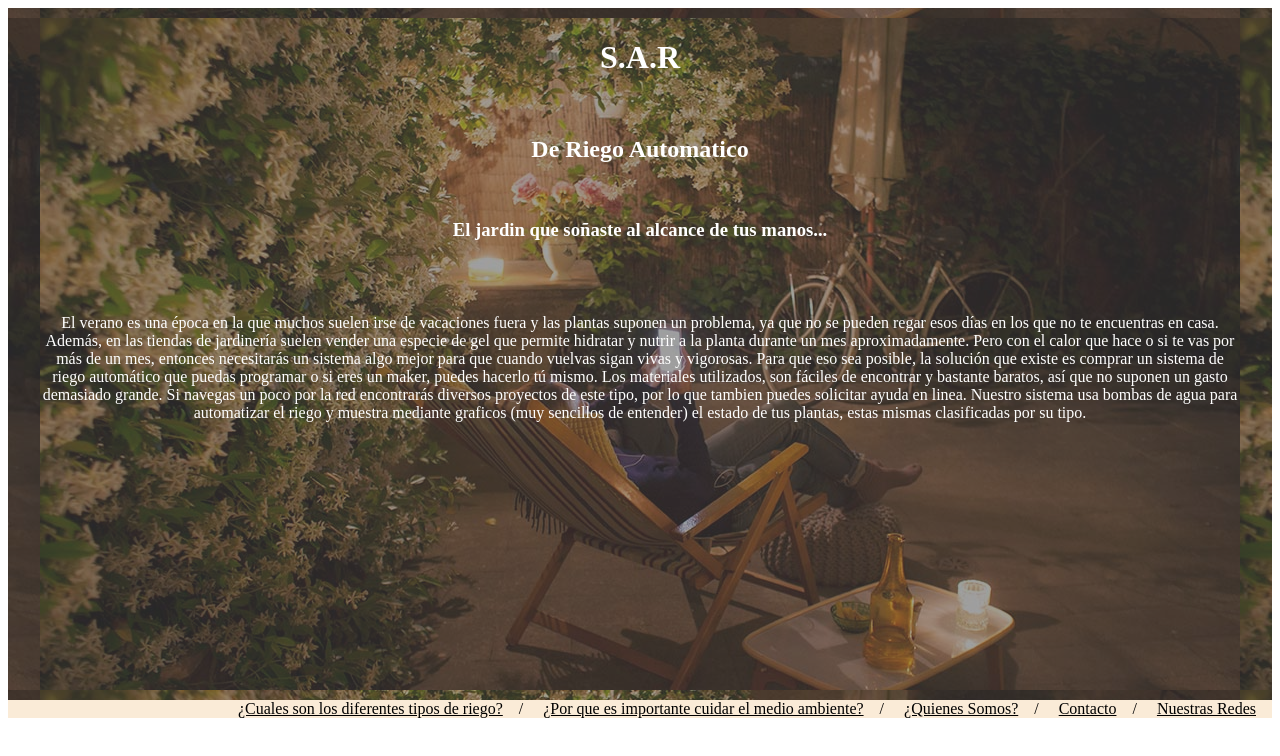
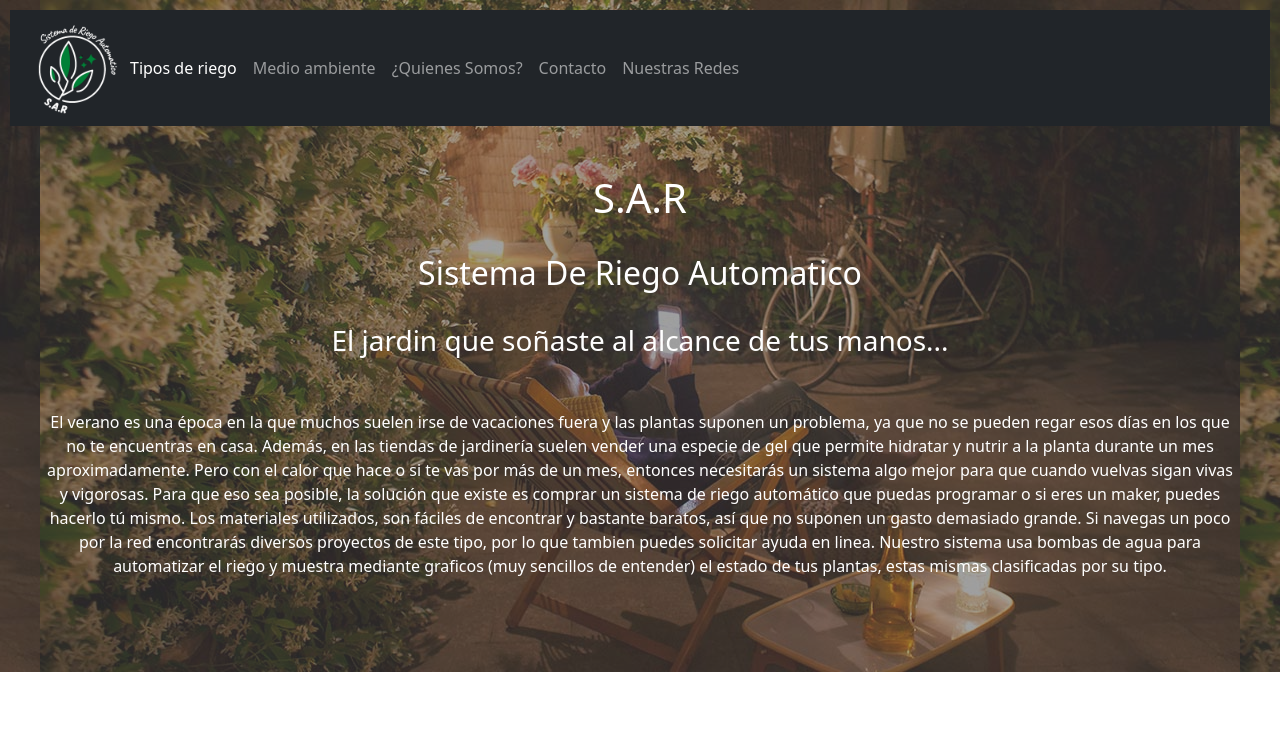
Before and after one commit to jereporopat/S.A.R-Poropat, a plain HTML site: page index.html in a window 1280 px wide. Drawn offline with nearby package versions, Linux system fonts and the light colour scheme.

Commit message:
=Modifico index y contacto

```diff
--- a/index.html
+++ b/index.html
@@ -6,12 +6,43 @@
     <meta name="viewport" content="width=device-width, initial-scale=1.0">
     <link rel="stylesheet" href="./style/style.css"> <!--CSS-externo-->
     <title>Sistema automatico de riego</title>
+    <link href="https://cdn.jsdelivr.net/npm/bootstrap@5.1.3/dist/css/bootstrap.min.css" rel="stylesheet" integrity="sha384-1BmE4kWBq78iYhFldvKuhfTAU6auU8tT94WrHftjDbrCEXSU1oBoqyl2QvZ6jIW3" crossorigin="anonymous">
 </head>
 <body>
 <div id="index-estilo"> <!---Presentacion-->
-    <h1> S.A.R</h1>
+    <nav class="navbar navbar-expand-lg navbar-dark bg-dark">
+        <div class="container-fluid">
+          <img src="./sistema-automatico-riego/img/Logo_Salón_de_Belleza_Minimalista_Blanco_y_Negro-removebg-preview.png" width="100rem">
+          <button class="navbar-toggler" type="button" data-bs-toggle="collapse" data-bs-target="#navbarNav" aria-controls="navbarNav" aria-expanded="false" aria-label="Toggle navigation">
+            <span class="navbar-toggler-icon"></span>
+          </button>
+          <div class="collapse navbar-collapse" id="navbarNav">
+            <ul class="navbar-nav">
+              <li class="nav-item">
+                <a class="nav-link active" aria-current="page" href="./pages/riego.html">Tipos de riego</a>
+              </li>
+              <li class="nav-item">
+                <a class="nav-link" href="./pages/medio-ambiente.html">Medio ambiente</a>
+              </li>
+              <li class="nav-item">
+                <a class="nav-link" href="./pages/quienes-somos.html">¿Quienes Somos?</a>
+              </li>
+              <li class="nav-item">
+                <a class="nav-link" href="./pages/contacto.html">Contacto</a>
+              </li>
+              <li class="nav-item">
+                <a class="nav-link" href="./pages/redes.html">Nuestras Redes</a>
+              </li>
+            </ul>
+          </div>
+        </div>
+      </nav>
+      <br>
+      <br>
+      <div class="container-fluid">
+        <h1> S.A.R</h1>
     <br>
-    <h2> De Riego Automatico</h2>
+    <h2>Sistema De Riego Automatico</h2>
     <br>
     <h3>El jardin que soñaste al alcance de tus manos...</h3>
     <br>
@@ -24,15 +55,8 @@
             Si navegas un poco por la red encontrarás diversos proyectos de este tipo, por lo que tambien puedes solicitar ayuda en linea. Nuestro sistema usa bombas de agua para automatizar el riego y muestra mediante graficos (muy sencillos de entender) el estado de tus plantas, estas mismas clasificadas por su tipo.
         </p>
     </div>
+   </div>
 </div>
-    <nav id="pie-de-pagina">
-        <ul>
-            <li><a href="./pages/riego.html">¿Cuales son los diferentes tipos de riego?</a></li>
-            <li><a href="./pages/medio-ambiente.html">¿Por que es importante cuidar el medio ambiente?</a></li>
-            <li><a href="./pages/quienes-somos.html">¿Quienes Somos?</a></li>
-            <li><a href="./pages/contacto.html">Contacto</a></li>
-            <li><a href="./pages/redes.html">Nuestras Redes</a></li>
-        </ul>
-    </nav>
+    <script src="https://cdn.jsdelivr.net/npm/bootstrap@5.1.3/dist/js/bootstrap.bundle.min.js" integrity="sha384-ka7Sk0Gln4gmtz2MlQnikT1wXgYsOg+OMhuP+IlRH9sENBO0LRn5q+8nbTov4+1p" crossorigin="anonymous"></script>
 </body>
 </html>
```
Also changed, not shown: sistema-automatico-riego/img/Logo_Salón_de_Belleza_Minimalista_Blanco_y_Negro-removebg-preview.png (added).
